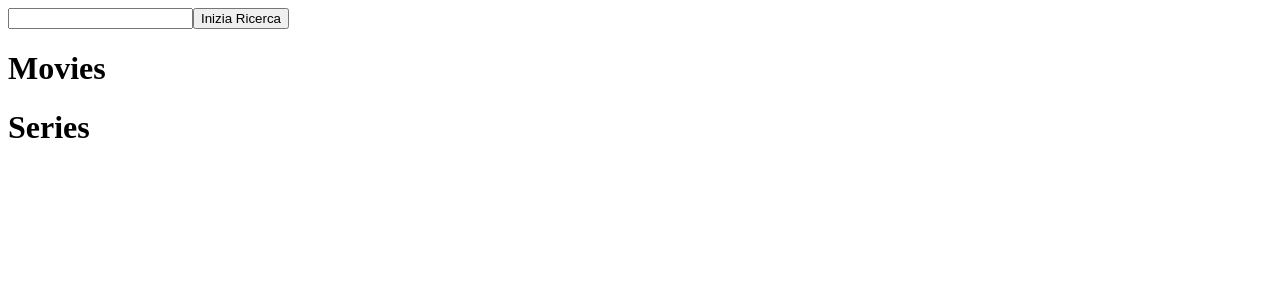
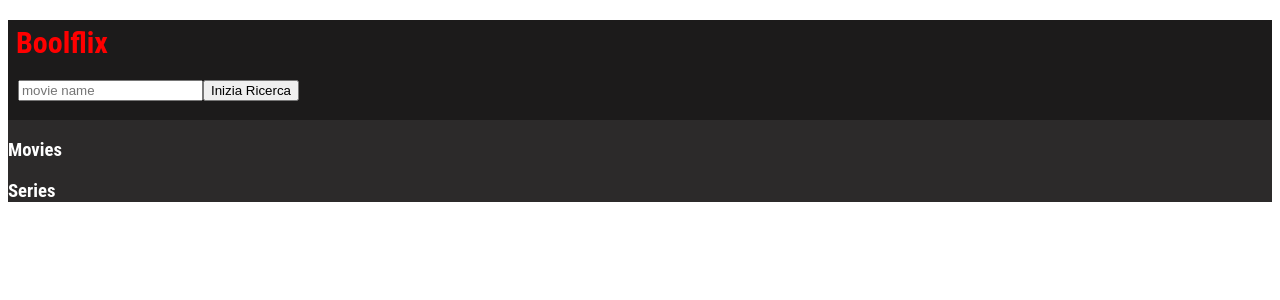
Before and after one commit to Giulia-92/vue-boolflix, a Vue app: page / in a window 1280 px wide. Shown: the top 300 px of the page. Built offline with nearby package versions, Linux system fonts and the light colour scheme.

Commit message:
vue-boolflix

```diff
--- a/src/App.vue
+++ b/src/App.vue
@@ -1,12 +1,13 @@
 <template>
+<main>
   <div id="app">
     <HeaderContent @goSearch="search" />
-    <main>
-    <card-content :items="movies" title='Movies' />
+    <div class="sfondo">
+      <card-content :items="movies" title='Movies' />
+    </div>
      <card-content :items="series" title='Series' />
+  </div>
   </main>
-  </div>
-
 </template>
 
 <script>
@@ -52,5 +53,9 @@ export default {
 </script>
 
 <style lang="scss">
+main{
+  background-color: rgb(44, 42, 42);
+  height:100%;
+}
 
 </style>
--- a/src/components/CardContent.vue
+++ b/src/components/CardContent.vue
@@ -1,13 +1,18 @@
 <template>
-    <div>
-        <h1>{{title}}</h1>
-        <ul>
-            <li v-for="(item) in items" :key="item.id">
+    <div class="container">
+        <h3>{{title}}</h3>
+        <ul class="row">
+            <li v-for="(item) in items" :key="item.id" class="col-6 col-md-4 col-lg-3 mb-3">
                 id:{{item.id}},
+                <br />
                 voto:{{item.vote_average}}
+                <br />
                 titolo originale:{{item.original_title ? item.original_title:item.original_name}},
+                <br />
                 titolo:{{item.title ? item.title : item.name}},
-                lingua:{{item.vote_average}}
+                <br />
+                lingua:{{item.original_language}} <br />
+                <!--<img :src="require('../assets/style/bandiera' +item.original_language+'png')" alt="">-->
             </li>
         </ul>
     </div>
@@ -24,5 +29,12 @@ export default {
 }
 </script>
 <style lang="scss">
+.container{
 
+    color: white;
+    font-family:'Roboto Condensed';
+    width: 100%;
+
+
+}
 </style>
--- a/src/components/HeaderContent.vue
+++ b/src/components/HeaderContent.vue
@@ -1,8 +1,14 @@
 <template>
-  <div>
-    <input type="text" v-model="search" @keyup.enter="ricerca">
-    <button @click="ricerca">Inizia Ricerca</button>
-  </div>
+  <header>
+    <h1>Boolflix</h1>
+    <div class="input-group mb-3">
+  <input type="text" class="form-control"  v-model="search" placeholder="movie name" aria-label="movie name" aria-describedby="button-addon2">
+  <button class="btn btn-outline-secondary" @click="ricerca">Inizia Ricerca</button>
+</div>
+
+    <!--<input type="text" v-model="search" @keyup.enter="ricerca" >
+    <button @click="ricerca">Inizia Ricerca</button>-->
+  </header>
 </template>
 
 <script>
@@ -25,20 +31,21 @@ export default {
 }
 </script>
 
-
-*created(){
-       console.log(this.apiPath)
-      axios.get(this.apiPath).then((res)=>{
-          this.filmList =res.data.results
-          console.log (res.data.results)
-      })
-  },*
-
-"id": 105,
-            "original_language": "en",
-            "original_title": "Back to the Future",
-            "overview":
-
-<style scoped lang="scss">
+<style lang="scss">
+header{
+  height:100px;
+  background-color:rgb(28, 27, 27);
+}
+h1{
+  color:red;
+  font-size:30px;
+  font-family:'Roboto Condensed';
+  padding-top:5px;
+  padding-left:8px;
+}
+.input-group{
+color:white;
+padding-left:10px;
+}
 
 </style>
--- a/src/components/style/general.scss
+++ b/src/components/style/general.scss
@@ -1 +1 @@
-@import' ~bootstrap/scss/bootstrap';
+@import'~bootstrap/scss/bootstrap';
```
Also changed, not shown: src/components/style/bandiera.png (added).
